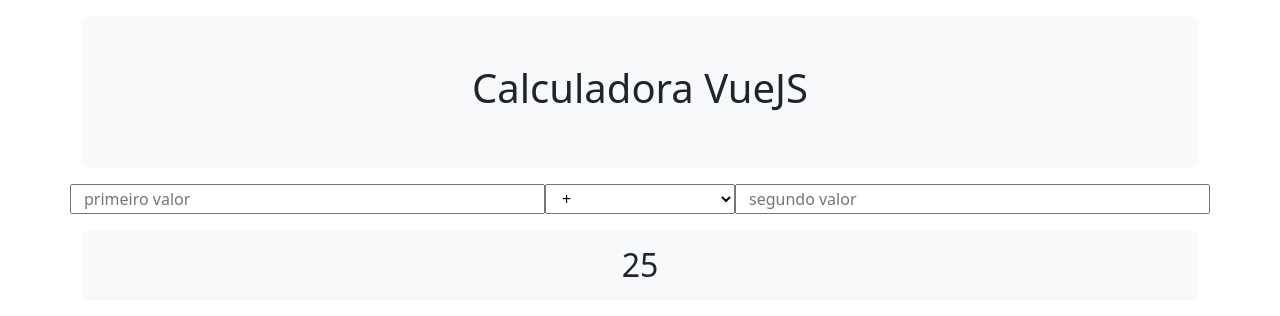
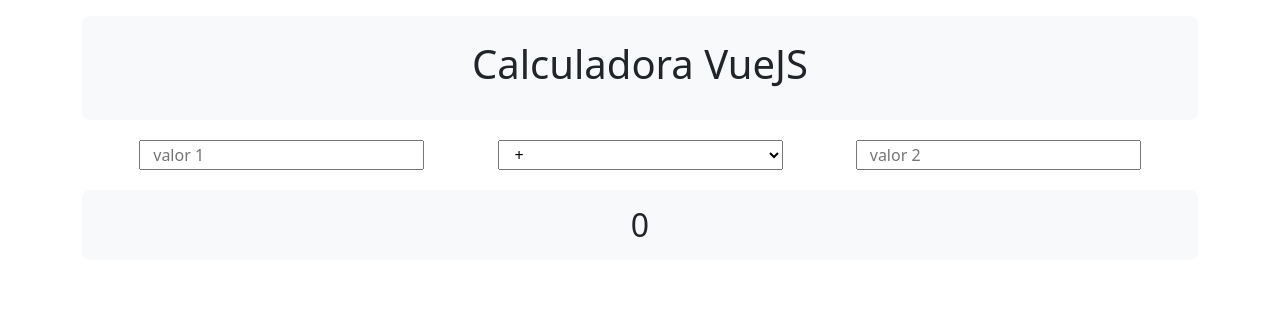
Before and after one commit to HenriqueGPinho/calculator_VueJS, a Vue app: page / in a window 1280 px wide. Shown: the top 316 px of the page. Built offline with nearby package versions, Linux system fonts and the light colour scheme.

Commit message:
add: state

```diff
--- a/src/App.vue
+++ b/src/App.vue
@@ -1,23 +1,31 @@
 <script setup>
+  import { reactive } from 'vue';
+
+  const state = reactive({
+    firstValue: 0,
+    secondValue: 0,
+    operator: 'addition',
+    result: 0
+  })
 
 </script>
 
 <template>
   <div class="container">
-    <header class="p-5 mt-3 mb-3 text-center bg-light rounded-3">
+    <header class="p-4 mt-3 mb-3 text-center bg-light rounded-3">
       <h1>Calculadora VueJS</h1>
     </header>
-    <form class="row">
-      <input type="number" name="number1" id="number1" placeholder="primeiro valor" class="col-5">
-      <select class="col-2">
+    <form class="row justify-content-evenly">
+      <input @keyup="e => state.firstValue = e.target.value" type="number" placeholder="valor 1" class="m-1 col-3">
+      <select class="m-1 col-3">
         <option value="addition">+</option>
         <option value="subtraction">-</option>
         <option value="multiplication">x</option>
         <option value="division">:</option>
       </select>
-      <input type="number" name="number2" id="number2" placeholder="segundo valor" class="col-5">
+      <input type="number" placeholder="valor 2" class="m-1 col-3">
     </form>
-    <h2 class="p-3 mt-3 mb-3 text-center bg-light rounded-3">25</h2>
+    <h2 class="p-3 mt-3 mb-3 text-center bg-light rounded-3">{{ state.firstValue }}</h2>
   </div>
 </template>
 
```
